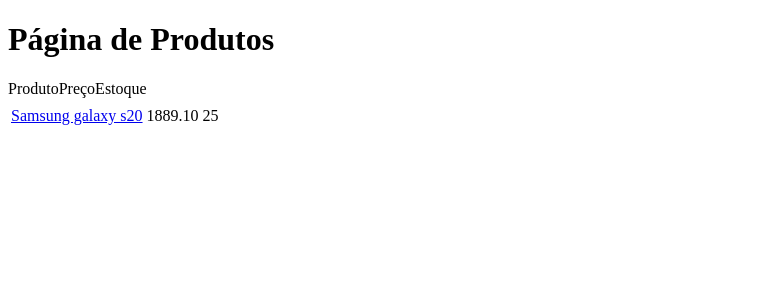
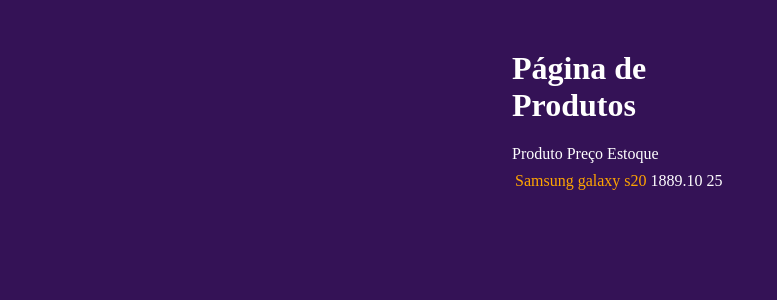
Before and after one commit to RodrigoErico/geek-university-django, a Django app: page /product/1 in a window 1280 px wide. Shown: the top 300 px of the page, without its empty margins (0-777 px from the left). Run offline with Django 3.2, Linux system fonts and the light colour scheme; data comes from the database, SQL or seed files in the repository.

Commit message:
Criando estilo css

```diff
--- a/django-sqlite3/core/static/css/style.css
+++ b/django-sqlite3/core/static/css/style.css
@@ -0,0 +1,41 @@
+body {
+  background-color: #341256;
+  color: #fff;
+}
+
+main {
+  margin-left: auto;
+  margin-right: auto;
+  margin-top: 50px;
+  width: 16em
+}
+
+a {
+  text-decoration: none;
+  color: #ffa500;
+}
+
+.myButton {
+	box-shadow: 0px 1px 0px 0px #fff6af;
+	background:linear-gradient(to bottom, #ffec64 5%, #ffab23 100%);
+	background-color:#ffec64;
+	border-radius:6px;
+	border:1px solid #ffa500;
+	display:inline-block;
+	cursor:pointer;
+	color:#333333;
+	font-family:Arial;
+	font-size:15px;
+	font-weight:bold;
+	padding:6px 24px;
+	text-decoration:none;
+	text-shadow:0px 1px 0px #ffee66;
+}
+.myButton:hover {
+	background:linear-gradient(to bottom, #ffa500 5%, #ffec64 100%);
+	background-color:#ffa500;
+}
+.myButton:active {
+	position:relative;
+	top:1px;
+}
--- a/django-sqlite3/core/templates/index.html
+++ b/django-sqlite3/core/templates/index.html
@@ -5,10 +5,11 @@
   <meta charset="UTF-8">
   <meta http-equiv="X-UA-Compatible" content="IE=edge">
   <meta name="viewport" content="width=device-width, initial-scale=1.0">
+  <link rel="stylesheet" href="{% static 'css/style.css' %}">
   <title>Django - index</title>
-
 </head>
 <body>
+  <main>
   <h1>Página index</h1>
   <h2>{{ main_page }}</h2>
   <h3>Usuário está logado: {{ login }}</h3>
@@ -29,6 +30,7 @@
     </tbody>
   </table>
   <br>
-  <button onclick="test()">Clique aqui</button>
+  <button class="myButton" onclick="test()">Clique aqui</button>
+</main>
 </body>
 </html>
--- a/django-sqlite3/core/templates/produto.html
+++ b/django-sqlite3/core/templates/produto.html
@@ -5,16 +5,18 @@
   <meta charset="UTF-8">
   <meta http-equiv="X-UA-Compatible" content="IE=edge">
   <meta name="viewport" content="width=device-width, initial-scale=1.0">
+  <link rel="stylesheet" href="{% static 'css/style.css' %}">
   <title>Produtos</title>
 </head>
 <body>
+  <main>
   <h1>Página de Produtos</h1>
 
   <table>
     <thead>
-      <tr>Produto</tr>
-      <tr>Preço</tr>
-      <tr>Estoque</tr>
+      <tr>Produto </tr>
+      <tr>Preço </tr>
+      <tr>Estoque </tr>
     </thead>
     <tbody>
       <tr>
@@ -24,5 +26,6 @@
       </tr>
     </tbody>
   </table>
+</main>
 </body>
 </html>
```
